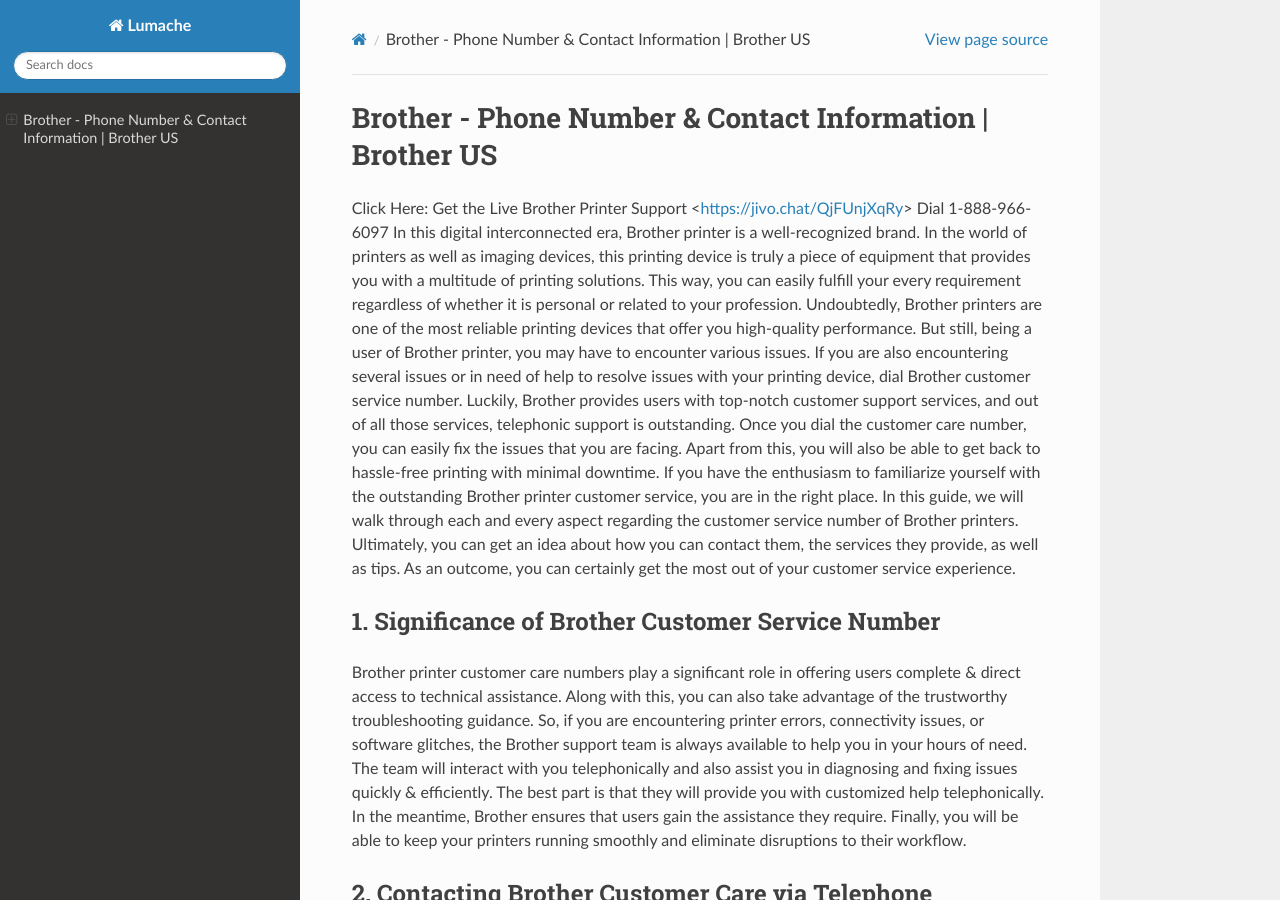
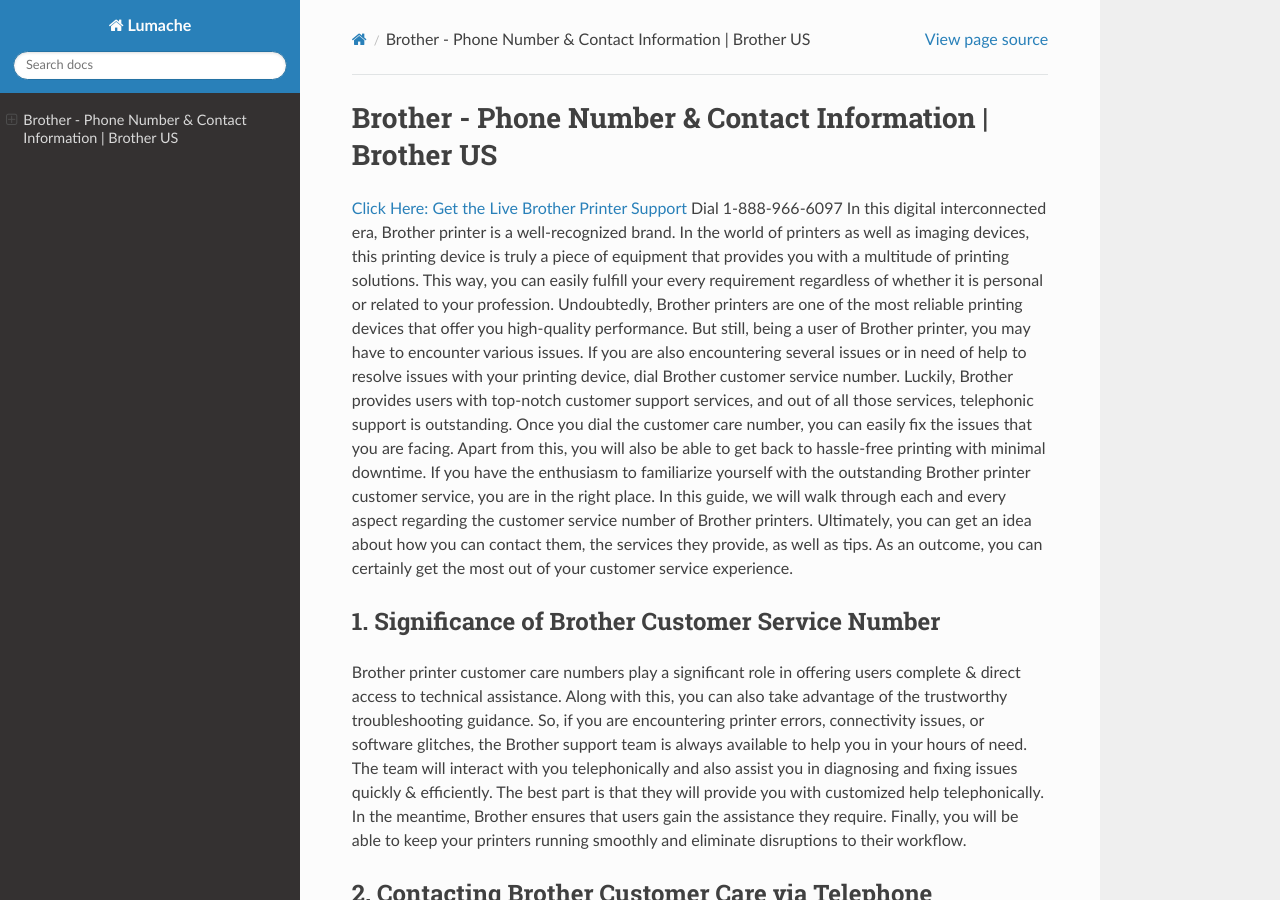
Before and after one commit to barrysmith97367/smartmybrother, a Sphinx documentation site: the page built from docs/source/index.rst, in a window 1280 px wide and 900 px high. Built offline with Sphinx 7.4.7 and the Read the Docs theme 3.1.0, drawn with Linux system fonts in a browser that asks for light colours.

Commit message:
Update index.rst

```diff
--- a/docs/source/index.rst
+++ b/docs/source/index.rst
@@ -1,7 +1,7 @@
 Brother - Phone Number & Contact Information | Brother US
 ===================================
 
-Click Here: Get the Live Brother Printer Support <https://jivo.chat/QjFUnjXqRy>
+`Click Here: Get the Live Brother Printer Support <https://jivo.chat/QjFUnjXqRy>`_
 Dial 1-888-966-6097 In this digital interconnected era, Brother printer is a well-recognized brand. In the world of printers as well as imaging devices, this printing device is truly a piece of equipment that provides you with a multitude of printing solutions. This way, you can easily fulfill your every requirement regardless of whether it is personal or related to your profession.
 Undoubtedly, Brother printers are one of the most reliable printing devices that offer you high-quality performance. But still, being a user of Brother printer, you may have to encounter various issues. If you are also encountering several issues or in need of help to resolve issues with your printing device, dial Brother customer service number.
 Luckily, Brother provides users with top-notch customer support services, and out of all those services, telephonic support is outstanding. Once you dial the customer care number, you can easily fix the issues that you are facing. Apart from this, you will also be able to get back to hassle-free printing with minimal downtime.
```
